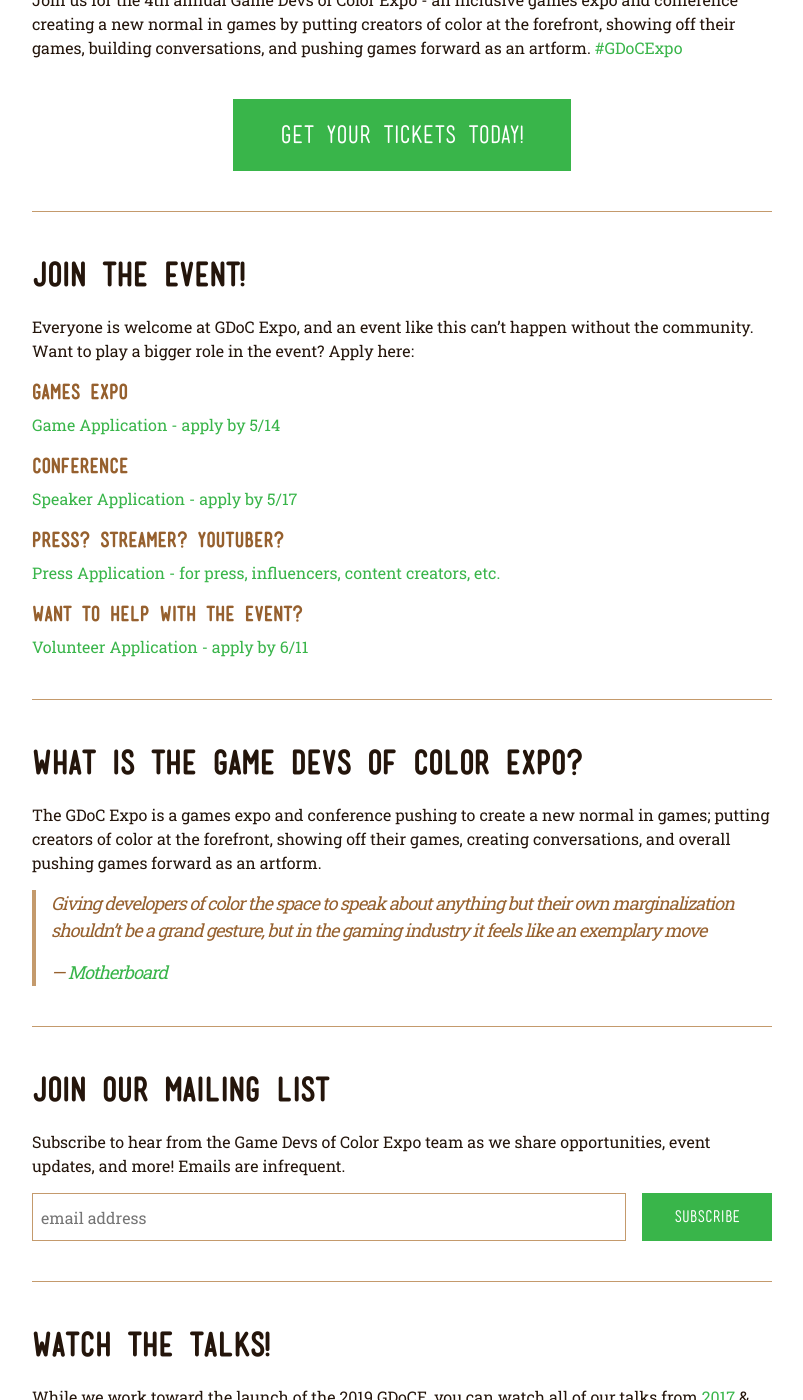
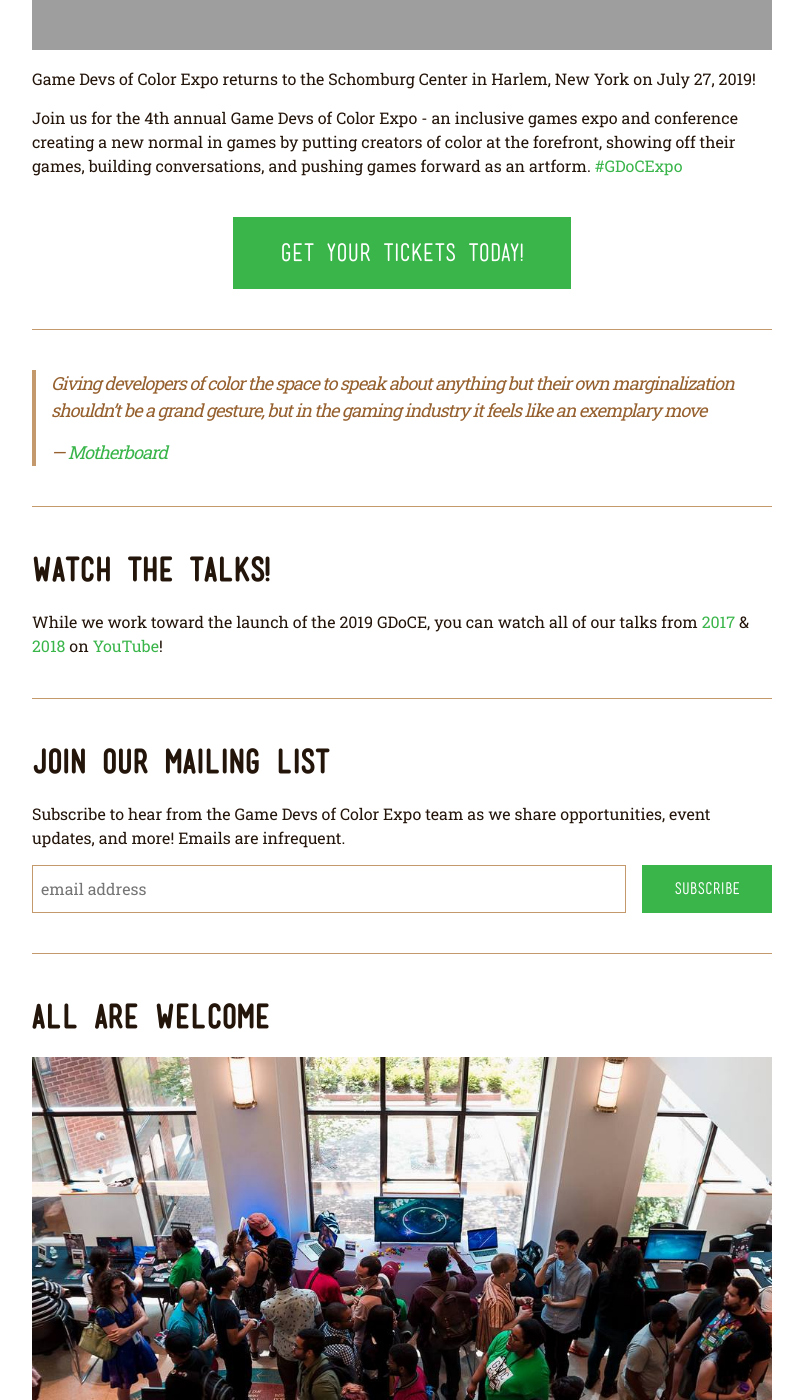
Before and after one commit to BrooklynGamery/gdocexpo, a Jekyll site: the page built from index-content.markdown, in a window 1280 px wide and 1400 px high, scrolled down 661 px. Shown: the whole window, without its empty margins (238-1041 px from the left). Built offline with Jekyll 4.4.1, drawn with Linux system fonts in a browser that asks for light colours; our own code applies the rules of GitHub Pages for plain Markdown files; grey boxes are pictures that could not be loaded.

Commit message:
cleaned up index page

```diff
--- a/index-content.markdown
+++ b/index-content.markdown
@@ -1,5 +1,4 @@
-<!--  # Play, learn, and celebrate diversity in games. -->
-![](/assets/images/photos/2018/2018GDoCE.jpg)
+<iframe width="560" height="315" src="https://www.youtube.com/embed/I4FROMX7qbg" frameborder="0" allow="accelerometer; autoplay; encrypted-media; gyroscope; picture-in-picture" allowfullscreen></iframe>
 
 Game Devs of Color Expo returns to the Schomburg Center in Harlem, New York on July 27, 2019!
 
@@ -9,32 +8,15 @@
 
 ---
 
-## Join the event!
-
-Everyone is welcome at GDoC Expo, and an event like this can’t happen without the community. Want to play a bigger role in the event? Apply here:
-
-#### Games Expo
-[Game Application - apply by 5/14](http://bit.ly/gdoc19game)
-<br/>
-
-#### Conference
-[Speaker Application - apply by 5/17](http://bit.ly/gdoc19speaker)
-<br/>
-
-#### Press? Streamer? YouTuber?
-[Press Application - for press, influencers, content creators, etc.](http://bit.ly/gdoc19pressapp)
-
-#### Want to help with the event?
-[Volunteer Application - apply by 6/11](http://bit.ly/gdoc19volunteer)
+<blockquote class="twitter-tweet" data-lang="en"><p lang="en" dir="ltr">
+Giving developers of color the space to speak about anything but their own marginalization shouldn’t be a grand gesture, but in the gaming industry it feels like an exemplary move
+</p>&mdash; <a href="https://motherboard.vice.com/en_us/article/5943vb/the-game-developers-of-color-expo-was-a-respite-from-the-hostile-gaming-scene">Motherboard</a></blockquote>
 
 ----
 
-## What is the Game Devs of Color Expo?
-The GDoC Expo is a games expo and conference pushing to create a new normal in games; putting creators of color at the forefront, showing off their games, creating conversations, and overall pushing games forward as an artform.
+## Watch the talks!
 
-<blockquote class="twitter-tweet" data-lang="en"><p lang="en" dir="ltr">
-Giving developers of color the space to speak about anything but their own marginalization shouldn’t be a grand gesture, but in the gaming industry it feels like an exemplary move
-</p>&mdash; <a href="https://motherboard.vice.com/en_us/article/5943vb/the-game-developers-of-color-expo-was-a-respite-from-the-hostile-gaming-scene">Motherboard</a></blockquote>
+While we work toward the launch of the 2019 GDoCE, you can watch all of our talks from [2017](https://www.youtube.com/watch?v=dYa6iu2m7vo&list=PLzl9aMM-oBWQmWFXBNVw-D3yPogd_poyK) & [2018](https://www.youtube.com/watch?v=vLaBsMsWSdQ) on [YouTube](https://www.youtube.com/channel/UCIS7FqAWOiXPZ7F9WLdWiTg)!
 
 ----
 
@@ -43,12 +25,6 @@
 Subscribe to hear from the Game Devs of Color Expo team as we share opportunities, event updates, and more! Emails are infrequent.
 
 {% include mailchimp-form.html %}
-
-----
-
-## Watch the talks!
-
-While we work toward the launch of the 2019 GDoCE, you can watch all of our talks from [2017](https://www.youtube.com/watch?v=dYa6iu2m7vo&list=PLzl9aMM-oBWQmWFXBNVw-D3yPogd_poyK) & [2018](https://www.youtube.com/watch?v=vLaBsMsWSdQ) on [YouTube](https://www.youtube.com/channel/UCIS7FqAWOiXPZ7F9WLdWiTg)!
 
 ----
 
@@ -61,35 +37,3 @@
 Please let us know if there’s anything we can do to make you feel comfortable attending this event.
 
 [Read our full Code of Conduct](/codeofconduct)
-
-----
-
-<!--
-## GDoCE 2017
-The 2017 Game Devs of Color Expo took place on June 24, 2017 in New York City. In this day-long event at the historic Schomburg Center, we held panels and talks, with an expo hall filled with unique games made by creators of color. Talks ranged from calls to action for creating games, discussions about the culture around games, the game development process, and experiences within the games industry as people from different backgrounds.
-
-Some quick facts about GDoCE 2017:
-* 472 Attendees
-* 31 Games Shown [2017 Games Archive](/archive/2017/games)
-* 25 Speakers and Panelists [2017 Schedule Archive](/archive/2017/schedule)
-
-We’ve received some incredible feedback from attendees and press, and we’re working on an even better 2018 event.
-
-<blockquote class="twitter-tweet" data-lang="en"><p lang="en" dir="ltr"><a href="https://twitter.com/hashtag/gdocexpo?src=hash&amp;ref_src=twsrc%5Etfw">#gdocexpo</a> Is the first expo I&#39;ve ever seen have the accessibility of on screen text for speakers. Fantastic thought <a href="https://t.co/hoNgBBfUpP">pic.twitter.com/hoNgBBfUpP</a></p>&mdash; Maximum Crash (@Maximum_Crash) <a href="https://twitter.com/Maximum_Crash/status/878636725274333185?ref_src=twsrc%5Etfw">June 24, 2017</a></blockquote>
-<script async src="https://platform.twitter.com/widgets.js" charset="utf-8"></script>
-
-
-<blockquote class="twitter-tweet" data-lang="en"><p lang="en" dir="ltr">❤️ So happy to see a black woman who makes indie tabletop games! So rare! It&#39;s all about finding your niche! <a href="https://twitter.com/Official_BGG?ref_src=twsrc%5Etfw">@Official_BGG</a> <a href="https://twitter.com/hashtag/gdocexpo?src=hash&amp;ref_src=twsrc%5Etfw">#gdocexpo</a> <a href="https://t.co/FRJC0RYkUZ">pic.twitter.com/FRJC0RYkUZ</a></p>&mdash; Shiba (@shibascream) <a href="https://twitter.com/shibascream/status/878679437356695552?ref_src=twsrc%5Etfw">June 24, 2017</a></blockquote>
-<script async src="https://platform.twitter.com/widgets.js" charset="utf-8"></script>
-<br/>
-
-Our recordings of last year’s talks and panels are all available online, including closed captions for greater accessibility.
-<br/>
-<br/>
-
-
-<iframe width="560" height="315" src="https://www.youtube-nocookie.com/embed/dYa6iu2m7vo?rel=0" frameborder="0" allow="autoplay; encrypted-media" allowfullscreen></iframe>
-
-
-<a href="https://drive.google.com/open?id=0B_3R82cXHe5BMnljMlRMb2xRbzg" class="btn">Read the event summary (PDF)</a>
--->
```
